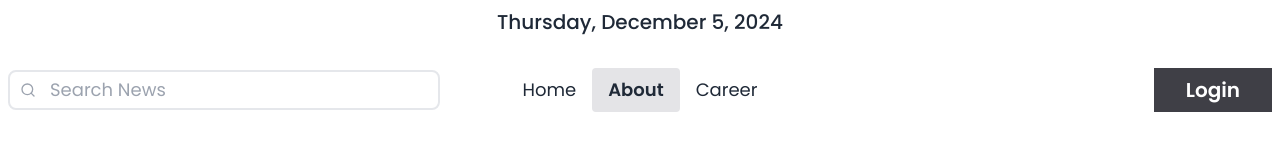
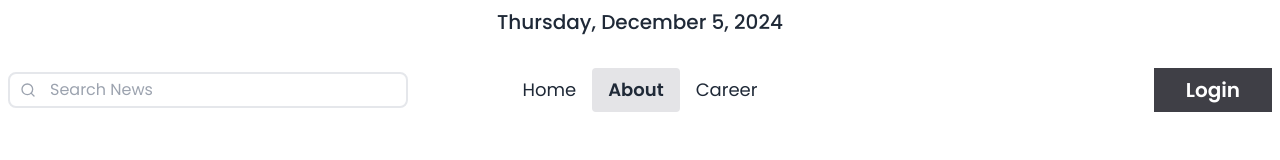
Before and after one commit to sakib2302011/the-pulse-news, a React (Vite) app: page /about in a window 1280 px wide. Shown: the part 160-320 px from the top of the page. Built offline with nearby package versions, Linux system fonts and the light colour scheme; no server answers; a web font is replaced by a local one.

Commit message:
search option updated

```diff
--- a/src/Pages/SearchResult/SearchResult.jsx
+++ b/src/Pages/SearchResult/SearchResult.jsx
@@ -95,6 +95,7 @@ const SearchResult = () => {
       <div className="grid grid-cols-4 gap-6 my-12">
         <LeftSideNav activeCategory={activeCategory} handleShowCategory={handleShowCategory} />
         <div className="col-span-2">
+          <h2 className="text-center text-2xl font-medium mb-8">Search results for &quot;{searchQuery}&quot;</h2>
           {showNews.length ? (
             showNews.map((news, index) => <ShowCategoryNews key={index} news={news} />)
           ) : (
--- a/src/Pages/Shared/Navbar/Navbar.jsx
+++ b/src/Pages/Shared/Navbar/Navbar.jsx
@@ -119,7 +119,7 @@ const Navbar = () => {
             ref={searchRef}
             onKeyDown={handleSearch}
             placeholder="Search News"
-            className="text-lg bg-inherit border-2 rounded-lg py-1 px-10 w-full focus:outline-none focus:border-blue-500"
+            className="text-base bg-inherit border-2 rounded-lg py-1 px-10 w-full focus:outline-none focus:border-blue-500"
           />
         </div>
       </div>
```
